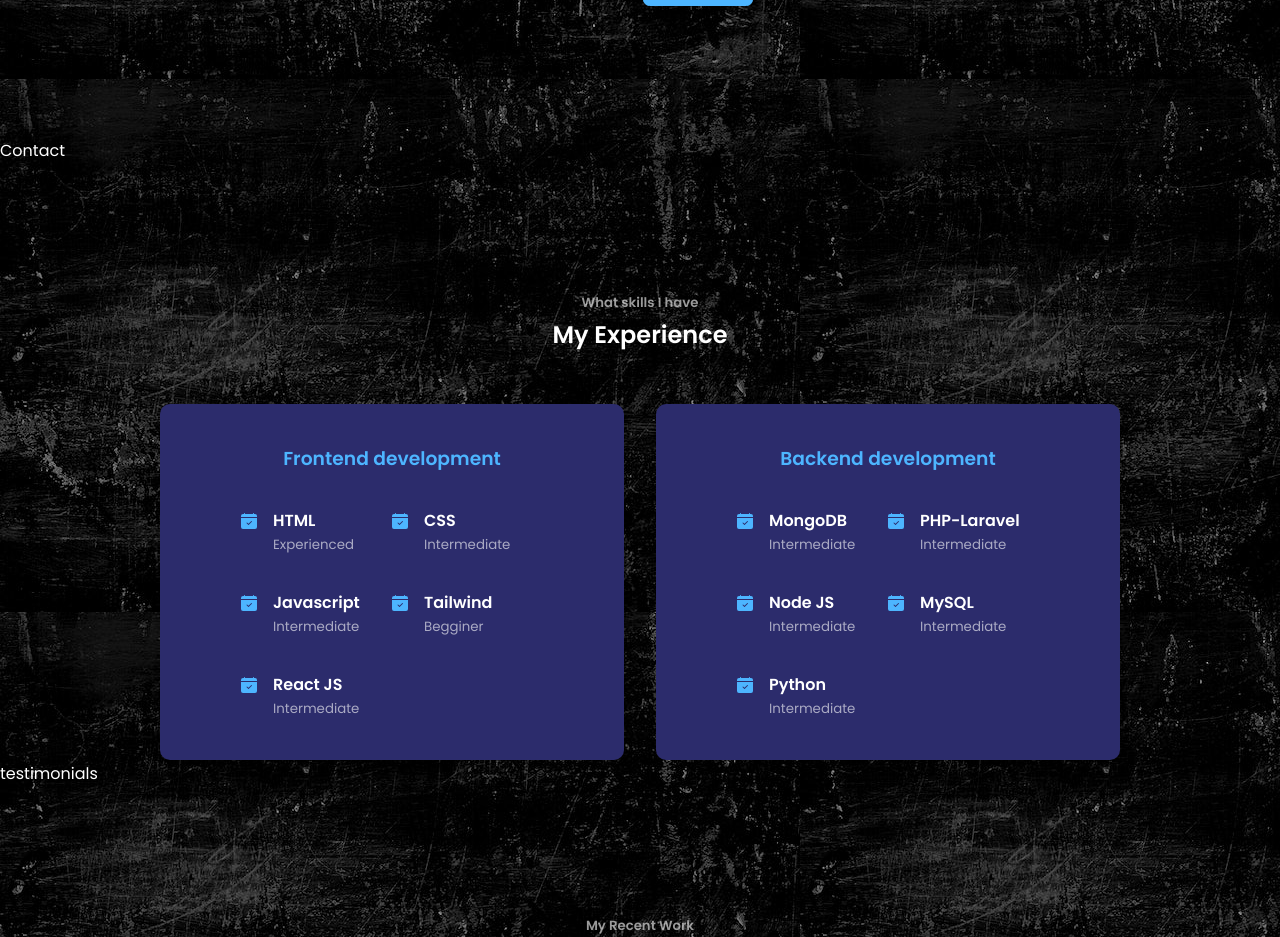
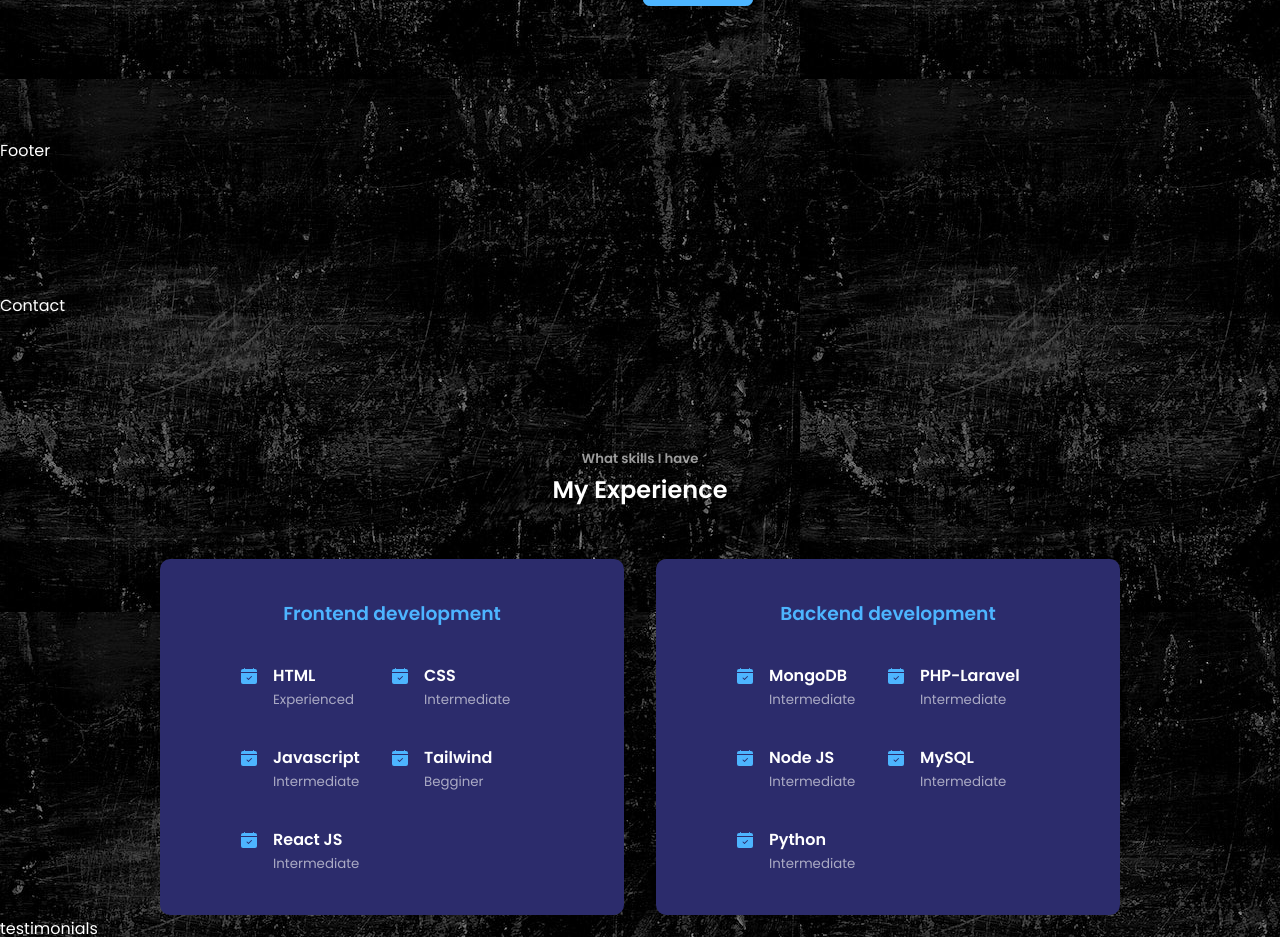
Before and after one commit to ishan-web/portfolio, a React (Create React App) app: page / in a window 1280 px wide. Shown: the part 1520-2457 px from the top of the page. Built offline with nearby package versions, Linux system fonts and the light colour scheme.

Commit message:
increase

```diff
--- a/src/components/footer/Footer.jsx
+++ b/src/components/footer/Footer.jsx
@@ -3,9 +3,9 @@
 
 const Footer = () => {
   return (
-    <div>
-
-    </div>
+    <section id="footer">
+      Footer
+    </section>
   )
 }
 
```
